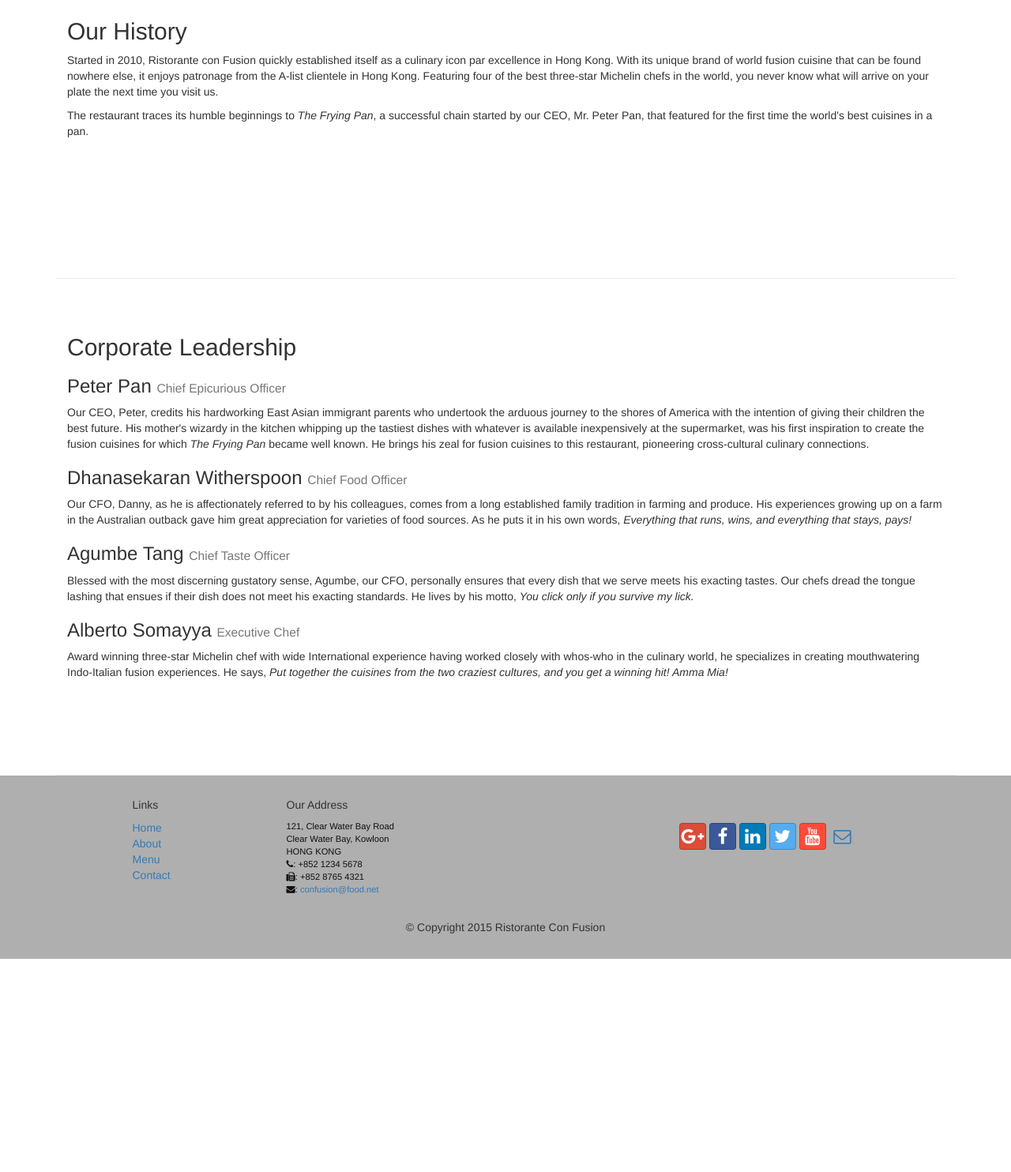
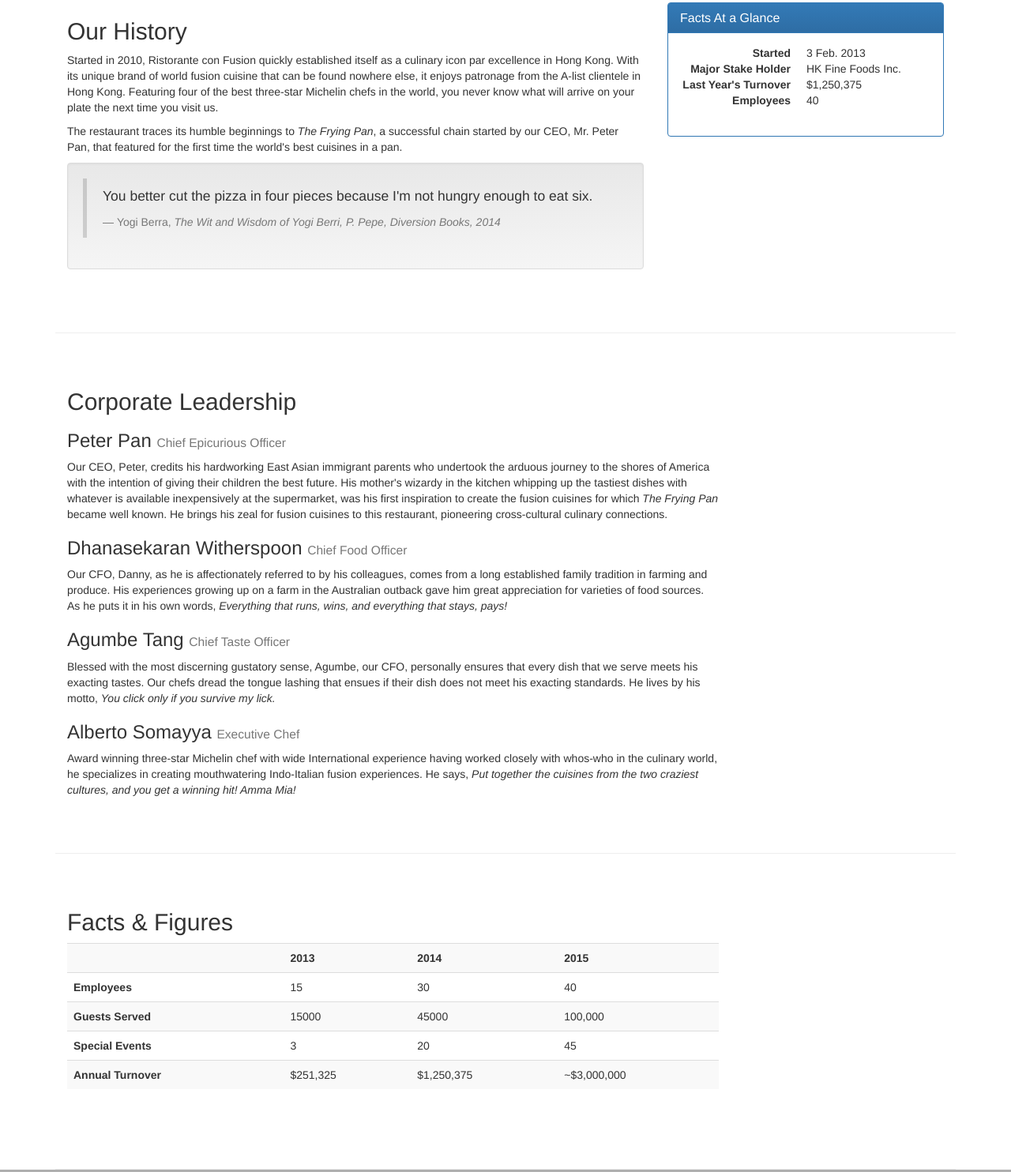
Before and after one commit to aparnasurve/Coursera-Assignment, a plain HTML site: page aboutus.html in a window 1280 px wide. Shown: the part 650-2134 px from the top of the page at 79% size. Before the commit the page ends 1864 px from the top, so only its background shows below. Drawn offline with nearby package versions, Linux system fonts and the light colour scheme.

Commit message:
Implemented new content in the form of: Tables, Panels, and Wells per the exercise. These element additions make use of Bootstrap's built in support.

```diff
--- a/aboutus.html
+++ b/aboutus.html
@@ -63,10 +63,9 @@
             </div>
         </div>
     </nav>
+
     <header class="jumbotron">
-
         <!-- Main component for a primary marketing message or call to action -->
-
         <div class="container">
             <div class="row row-header">
                 <div class="col-xs-12 col-sm-8">
@@ -95,19 +94,50 @@
         </div>
 
         <div class="row row-content">
-            <div class="col-xs-12">
+            <div class="col-xs-12 col-sm-8">
                 <h2>Our History</h2>
                 <p>Started in 2010, Ristorante con Fusion quickly established itself as a culinary icon par excellence in Hong Kong. With its unique brand of world fusion cuisine that can be found nowhere else, it enjoys patronage from the A-list clientele in Hong Kong.  Featuring four of the best three-star Michelin chefs in the world, you never know what will arrive on your plate the next time you visit us.</p>
                 <p>The restaurant traces its humble beginnings to <em>The Frying Pan</em>, a successful chain started by our CEO, Mr. Peter Pan, that featured for the first time the world's best cuisines in a pan.</p>
+
+				<!-- Bootstrap Well implementation -->
+				<div class="well">
+					<blockquote>
+						<p>You better cut the pizza in four pieces because
+							I'm not hungry enough to eat six.</p>
+						<footer>Yogi Berra,
+							<cite>The Wit and Wisdom of Yogi Berri,
+								P. Pepe, Diversion Books, 2014</cite>
+						</footer>
+					</blockquote>
 				</div>
-            <div class="col-xs-12">
+			</div>
+            <div class="col-xs-12 col-sm-4">
+				<div class="panel panel-primary">
+					<div class="panel-heading">
+						<h3 class="panel-title">Facts At a Glance</h3>
+					</div>
+					<div class="panel-body" style="margin-left:-20px;">
+						<dl class="dl-horizontal">
+							<dt>Started</dt>
+							<dd>3 Feb. 2013</dd>
+							<dt>Major Stake Holder</dt>
+							<dd>HK Fine Foods Inc.</dd>
+							<dt>Last Year's Turnover</dt>
+							<dd>$1,250,375</dd>
+							<dt>Employees</dt>
+							<dd>40</dd>
+						</dl>
+					</div>
+				</div>
+               <!-- Potentially take out this padding. @nathandh 01.23.2016
+					The Exercise instructions didn't explicitly state whether
+					or not to leave it in after adding the Bootstrap Panel content. -->
 			   <p style="padding:20px;"></p>
             </div>
 		</div>
 
-
         <div class="row row-content">
-            <div class="col-xs-12">
+            <div class="col-xs-12 col-sm-9">
                 <h2>Corporate Leadership</h2>
                 <h3>Peter Pan <small>Chief Epicurious Officer</small></h3>
                 <p>Our CEO, Peter, credits his hardworking East Asian immigrant parents who undertook the arduous journey to the shores of America with the intention of giving their children the best future. His mother's wizardy in the kitchen whipping up the tastiest dishes with whatever is available inexpensively at the supermarket, was his first inspiration to create the fusion cuisines for which <em>The Frying Pan</em> became well known. He brings his zeal for fusion cuisines to this restaurant, pioneering cross-cultural culinary connections.</p>
@@ -118,12 +148,56 @@
                 <h3>Alberto Somayya <small>Executive Chef</small></h3>
                 <p>Award winning three-star Michelin chef with wide International experience having worked closely with whos-who in the culinary world, he specializes in creating mouthwatering Indo-Italian fusion experiences. He says, <em>Put together the cuisines from the two craziest cultures, and you get a winning hit! Amma Mia!</em></p>
             </div>
-             <div class="col-xs-12">
+             <div class="col-xs-12 col-sm-3">
                 <p style="padding:20px;"></p>
             </div>
        </div>
 
+	   <div class="row row-content">
+			<div class="col-xs-12 col-sm-9">
+				<h2>Facts &amp; Figures</h2>
+				<!-- Table data -->
+				<div class="table-responsive">
+					<table class="table table-striped">
+						<tr>
+							<td>&nbsp;</td>
+							<th>2013</th>
+							<th>2014</th>
+							<th>2015</th>
+						</tr>
+						<tr>
+							<th>Employees</th>
+							<td>15</td>
+							<td>30</td>
+							<td>40</td>
+						</tr>
+						<tr>
+							<th>Guests Served</th>
+							<td>15000</td>
+							<td>45000</td>
+							<td>100,000</td>
+						</tr>
+						<tr>
+							<th>Special Events</th>
+							<td>3</td>
+							<td>20</td>
+							<td>45</td>
+						</tr>
+						<tr>
+							<th>Annual Turnover</th>
+							<td>$251,325</td>
+							<td>$1,250,375</td>
+							<td>~$3,000,000</td>
+						</tr>
+					</table>
 				</div>
+			</div>
+			<div class="col-xs-12 col-sm-3">
+				<p style="padding:20px;"></p>
+			</div>
+	   </div>
+
+    </div> <!-- Container closing DIV -->
 
     <footer class="row-footer">
         <div class="container">
```
Lines whose indentation alone changed are shown as unchanged.
